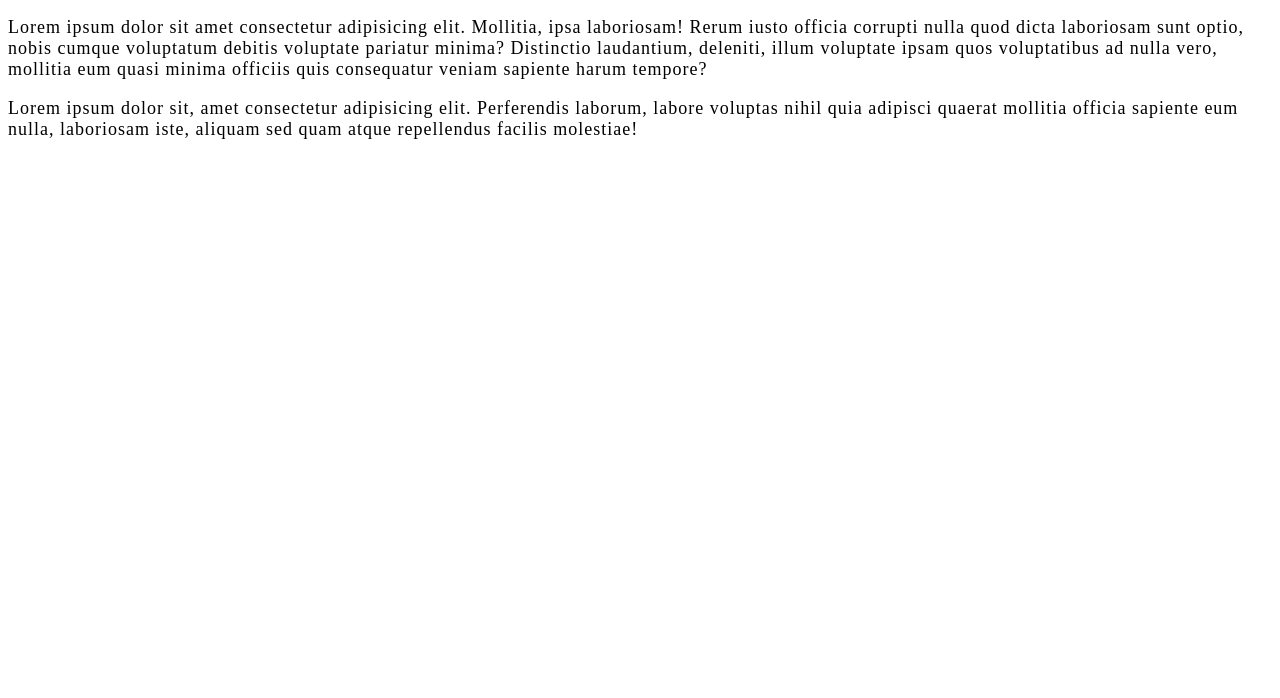
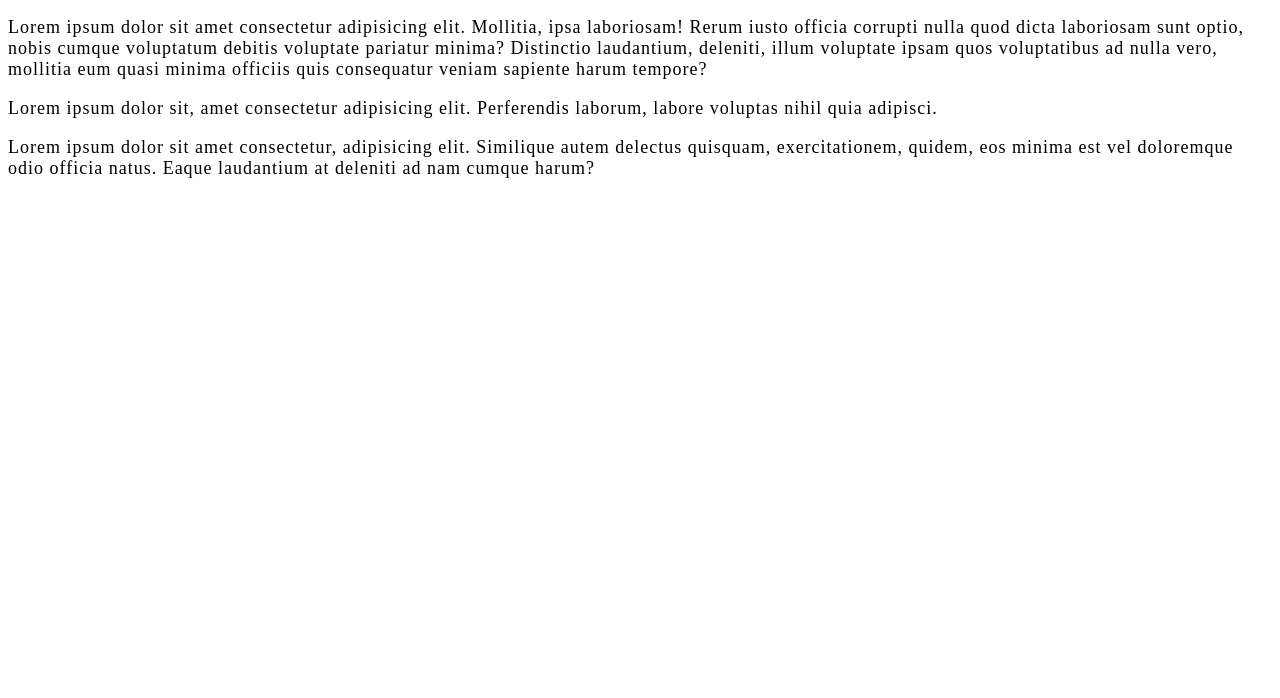
Before and after one commit to DeDe-code/portfolio-page, a plain HTML site: page index.html in a window 1280 px wide. Shown: the part 102-800 px from the top of the page. Drawn offline with Linux system fonts and the light colour scheme; files that its build step writes are made by us from their sources; files whose address does not match are found by name.

Commit message:
Uj p hozzaadasa

```diff
--- a/index.html
+++ b/index.html
@@ -13,7 +13,9 @@
         Lorem ipsum dolor sit amet consectetur adipisicing elit. Mollitia, ipsa laboriosam! Rerum iusto officia corrupti nulla quod dicta laboriosam sunt optio, nobis cumque voluptatum debitis voluptate pariatur minima? Distinctio laudantium, deleniti, illum voluptate ipsam quos voluptatibus ad nulla vero, mollitia eum quasi minima officiis quis consequatur veniam sapiente harum tempore?
     </p>
     <p>
-        Lorem ipsum dolor sit, amet consectetur adipisicing elit. Perferendis laborum, labore voluptas nihil quia adipisci quaerat mollitia officia sapiente eum nulla, laboriosam iste, aliquam sed quam atque repellendus facilis molestiae!
+        Lorem ipsum dolor sit, amet consectetur adipisicing elit. Perferendis laborum, labore voluptas nihil quia adipisci.
     </p>
+
+    <p>Lorem ipsum dolor sit amet consectetur, adipisicing elit. Similique autem delectus quisquam, exercitationem, quidem, eos minima est vel doloremque odio officia natus. Eaque laudantium at deleniti ad nam cumque harum?</p>
 </body>
 </html>
```
